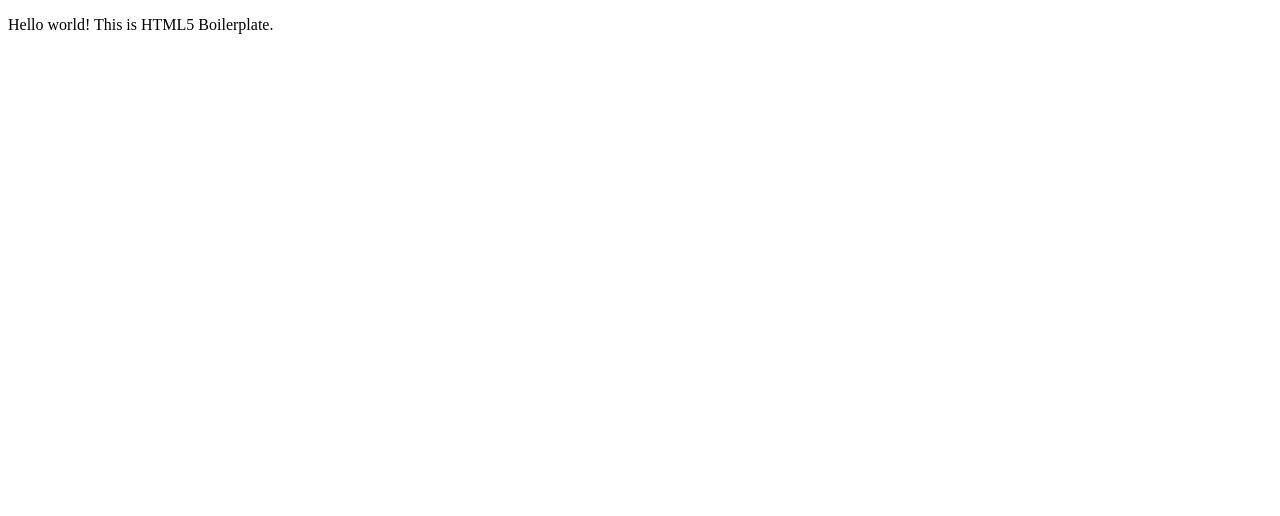
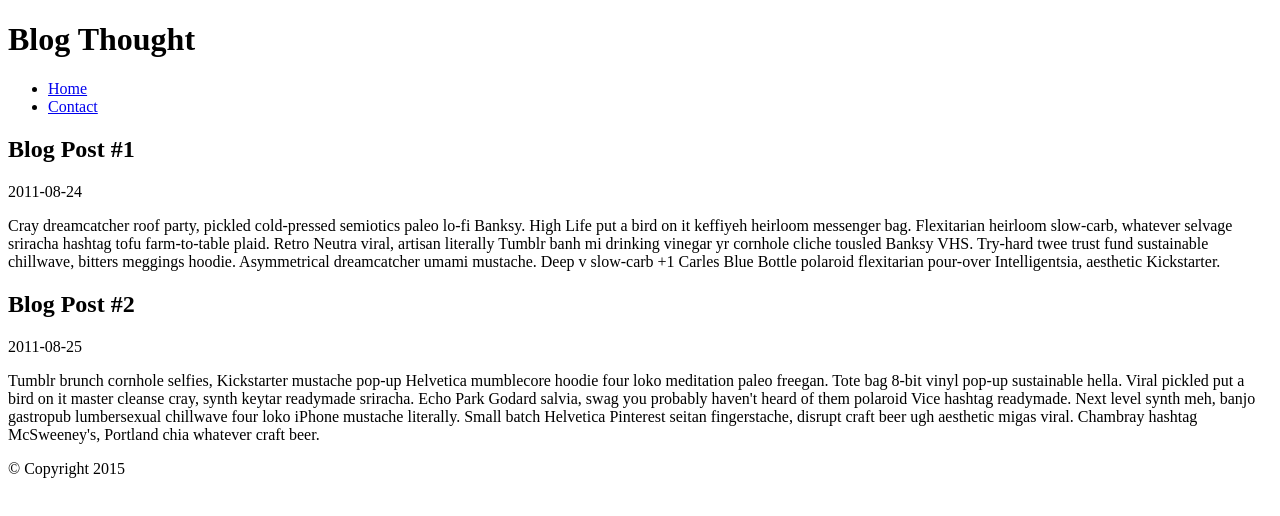
Before and after one commit to brandonlafave/html5-platform, a plain HTML site: page blog.html in a window 1280 px wide. Drawn offline with Linux system fonts and the light colour scheme.

Commit message:
Add title to index.html and blog.html

```diff
--- a/blog.html
+++ b/blog.html
@@ -3,11 +3,37 @@
     <head>
         <meta charset="utf-8">
         <meta http-equiv="x-ua-compatible" content="ie=edge">
-        <title></title>
+        <title>TML5 Semantics Website</title>
         <meta name="description" content="">
         <meta name="viewport" content="width=device-width, initial-scale=1">
     </head>
     <body>
-        <p>Hello world! This is HTML5 Boilerplate.</p>
+         <header>
+            <h1>Blog Thought</h1>
+            <nav>
+                <ul role="navigation">
+                    <li><a href="home.html">Home</a></li>
+                    <li><a href="contact.html">Contact</a></li>
+                </ul>
+            </nav>
+        </header>
+
+        <main>
+            <article>
+                <h2>Blog Post #1</h2>
+                <time>2011-08-24</time>
+                <p>Cray dreamcatcher roof party, pickled cold-pressed semiotics paleo lo-fi Banksy. High Life put a bird on it keffiyeh heirloom messenger bag. Flexitarian heirloom slow-carb, whatever selvage sriracha hashtag tofu farm-to-table plaid. Retro Neutra viral, artisan literally Tumblr banh mi drinking vinegar yr cornhole cliche tousled Banksy VHS. Try-hard twee trust fund sustainable chillwave, bitters meggings hoodie. Asymmetrical dreamcatcher umami mustache. Deep v slow-carb +1 Carles Blue Bottle polaroid flexitarian pour-over Intelligentsia, aesthetic Kickstarter.</p>
+            </article>
+
+            <article>
+                <h2>Blog Post #2</h2>
+                <time>2011-08-25</time>
+                <p>Tumblr brunch cornhole selfies, Kickstarter mustache pop-up Helvetica mumblecore hoodie four loko meditation paleo freegan. Tote bag 8-bit vinyl pop-up sustainable hella. Viral pickled put a bird on it master cleanse cray, synth keytar readymade sriracha. Echo Park Godard salvia, swag you probably haven't heard of them polaroid Vice hashtag readymade. Next level synth meh, banjo gastropub lumbersexual chillwave four loko iPhone mustache literally. Small batch Helvetica Pinterest seitan fingerstache, disrupt craft beer ugh aesthetic migas viral. Chambray hashtag McSweeney's, Portland chia whatever craft beer.</p>
+            </article>
+        </main>
+
+        <footer>
+            <p>&copy; Copyright 2015</p>
+        </footer>
     </body>
 </html>
```
Also changed, not shown: contact.html (+3 -0 lines), index.html (+7 -5 lines).
